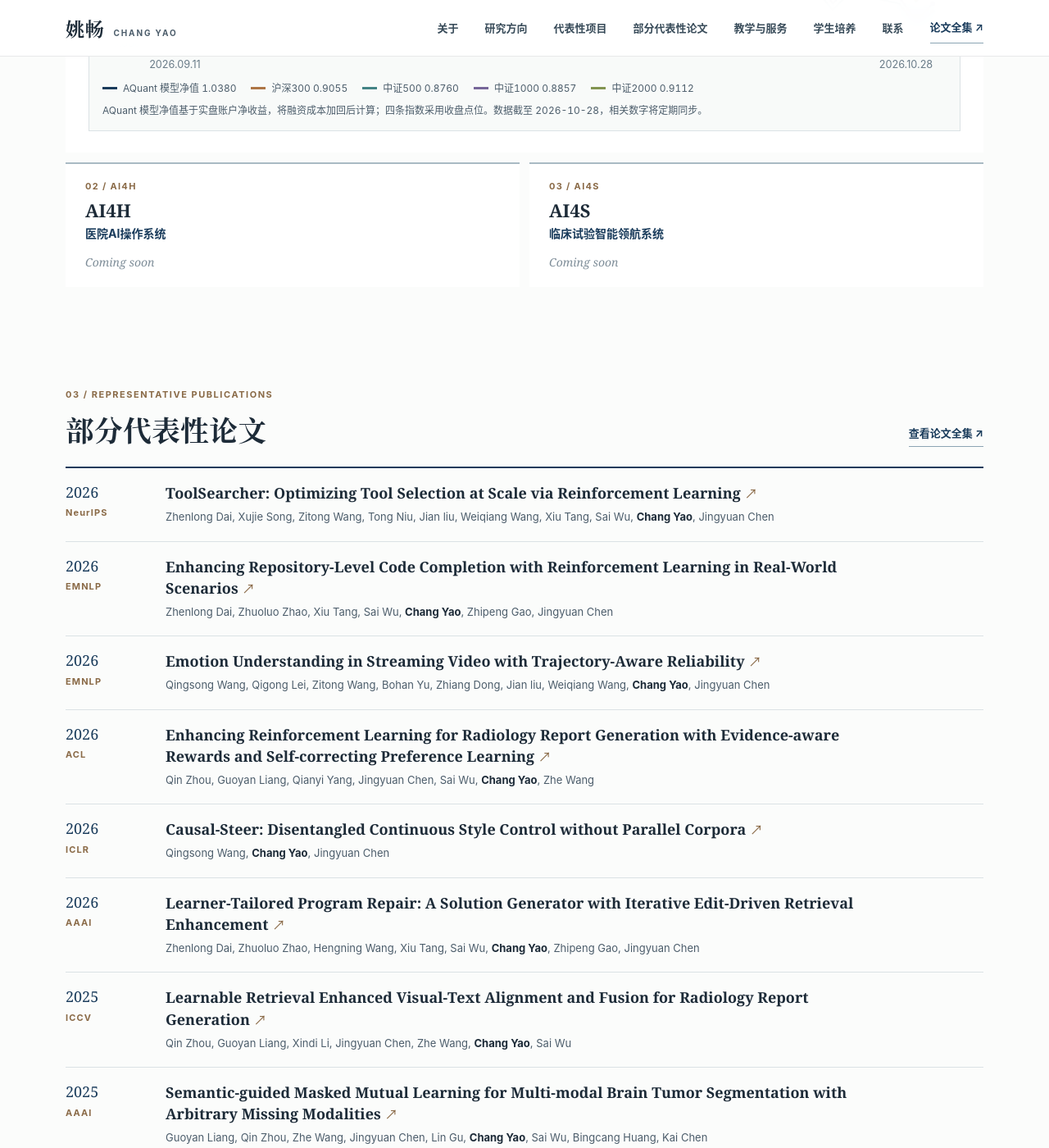
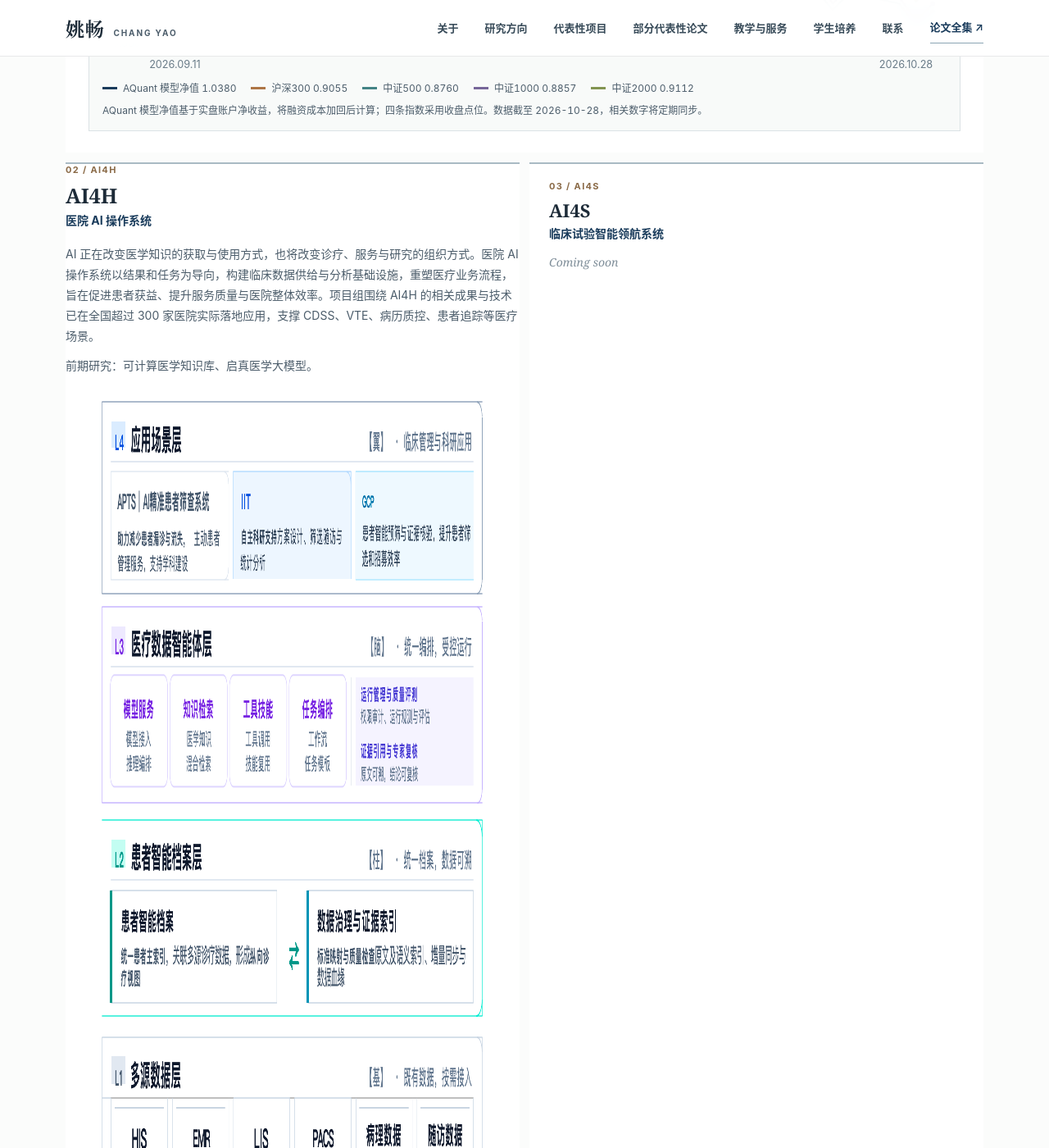
Before and after one commit to yaochang/yaochang.github.io, a Jekyll site: the page built from _pages/about.md, in a window 1280 px wide and 1400 px high, scrolled down 1473 px. Shown: the whole window at 82% size. Built offline with Jekyll 4.4.1, drawn with Linux system fonts in a browser that asks for light colours; some of the changed text lies outside the part shown.

Commit message:
Present AI4H research and APTS demonstration

```diff
--- a/_pages/about.md
+++ b/_pages/about.md
@@ -85,13 +85,31 @@
           <p class="project-chart__meta" id="aquant-chart-meta" hidden></p>
         </div>
       </article>
-      <article class="project-card project-card--compact">
-        <span class="project-card__index">02 / AI4H</span>
-        <h3>AI4H</h3>
-        <p class="project-card__subtitle">医院AI操作系统</p>
-        <p class="project-card__soon">Coming soon</p>
+      <article class="project-card project-card--ai4h" aria-labelledby="ai4h-title">
+        <div class="project-card__content">
+          <span class="project-card__index">02 / AI4H</span>
+          <h3 id="ai4h-title">AI4H</h3>
+          <p class="project-card__subtitle">医院 AI 操作系统</p>
+          <p>AI 正在改变医学知识的获取与使用方式，也将改变诊疗、服务与研究的组织方式。医院 AI 操作系统以结果和任务为导向，构建临床数据供给与分析基础设施，重塑医疗业务流程，旨在促进患者获益、提升服务质量与医院整体效率。项目组围绕 AI4H 的相关成果与技术已在全国超过 300 家医院实际落地应用，支撑 CDSS、VTE、病历质控、患者追踪等医疗场景。</p>
+          <p class="project-card__foundation">前期研究：可计算医学知识库、启真医学大模型。</p>
+        </div>
+        <div class="project-media-grid">
+          <figure class="project-media">
+            <a href="assets/ai4h-architecture.png" target="_blank" rel="noopener noreferrer" aria-label="查看医院 AI 操作系统架构图大图">
+              <img src="assets/ai4h-architecture.png" alt="医院 AI 操作系统四层架构：多源数据、患者智能档案、医疗数据智能体和应用场景" width="1386" height="1002" loading="lazy" decoding="async">
+            </a>
+            <figcaption>医院 AI 操作系统架构 · 点击图片查看大图</figcaption>
+          </figure>
+          <figure class="project-media">
+            <video controls playsinline preload="metadata" poster="assets/ai4h-apts-poster.svg" aria-label="APTS AI 精准患者筛查系统应用演示">
+              <source src="assets/ai4h-apts-demo.mp4" type="video/mp4">
+              您的浏览器不支持视频播放。
+            </video>
+            <figcaption>APTS · AI 精准患者筛查系统应用演示<span class="project-media__note">相关数据均为模拟数据，实际数据以医院发布和统计的数据为准。</span></figcaption>
+          </figure>
+        </div>
       </article>
-      <article class="project-card project-card--compact">
+      <article class="project-card project-card--compact project-card--pending">
         <span class="project-card__index">03 / AI4S</span>
         <h3>AI4S</h3>
         <p class="project-card__subtitle">临床试验智能领航系统</p>
```
